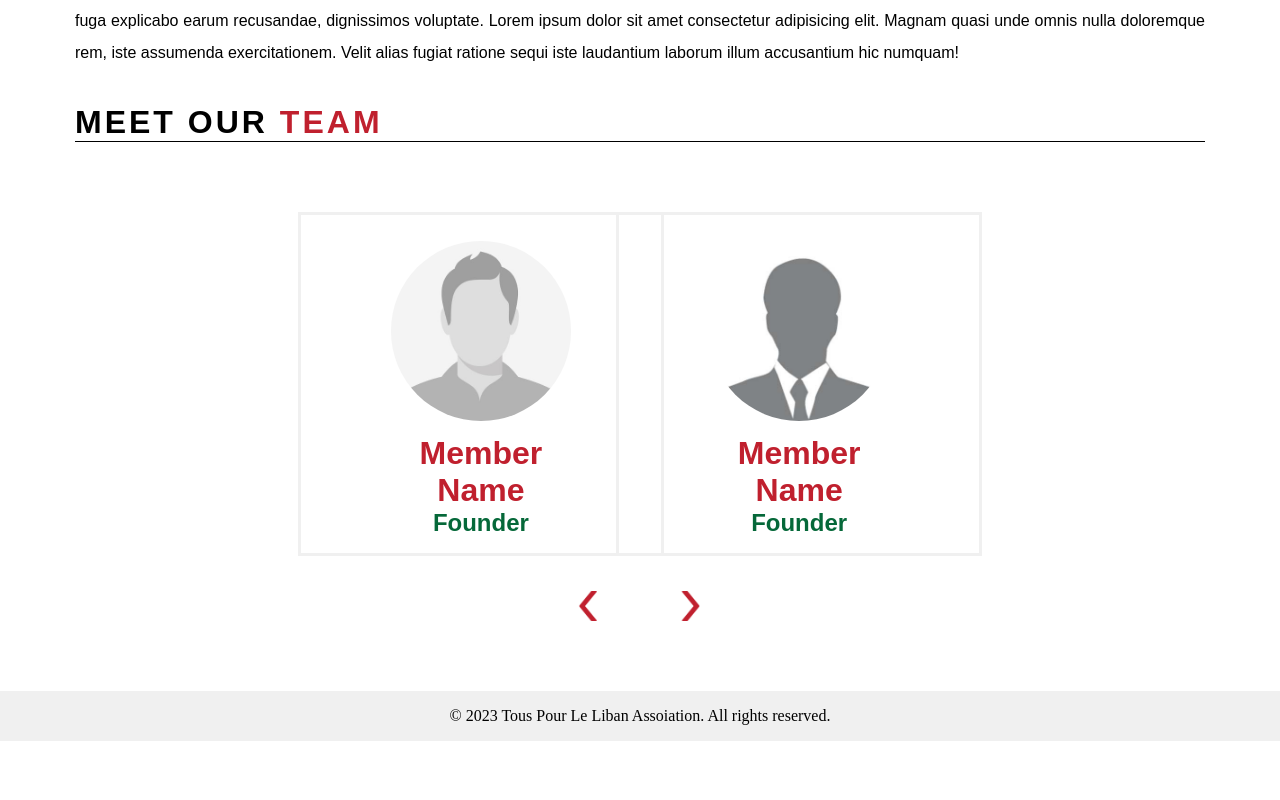
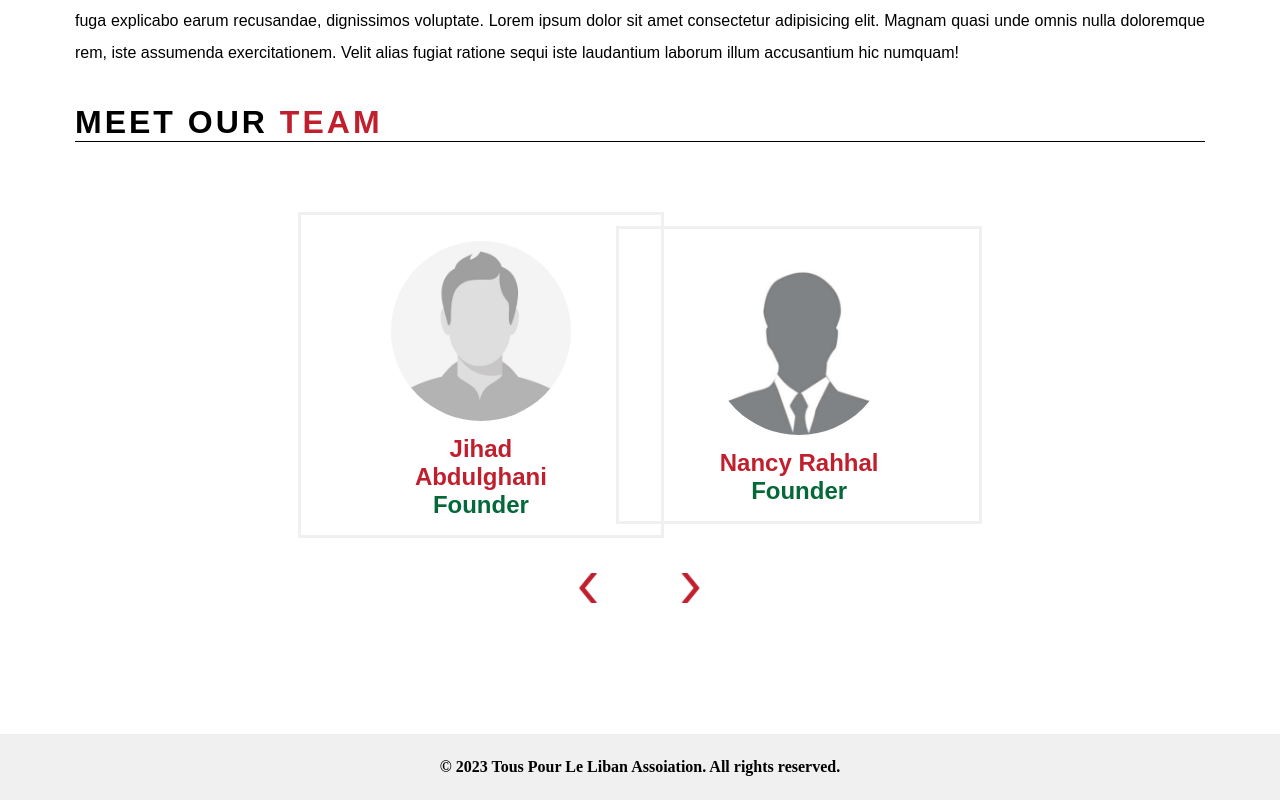
Before and after one commit to Mourtada15/First-Project-FrontEnd, a React (Vite) app: page /aboutus in a window 1280 px wide. Shown: the part 2159-2959 px from the top of the page. Before the commit the page ends 2900 px from the top, so only its background shows below. Built offline with nearby package versions, Linux system fonts and the light colour scheme; a web font is replaced by a local one.

Commit message:
nothing important

```diff
--- a/src/AboutUs.jsx
+++ b/src/AboutUs.jsx
@@ -8,16 +8,21 @@ import PP3 from '../src/assets/pp3.jpg';
 import PP4 from '../src/assets/pp4.png';
 
 const AboutUs = () => {
+  const names=['Jihad Abdulghani', 'Nancy Rahhal','Hassan Mourtada', 'Member Name'];
+  const teamInfo=[
+    {image: PP1, name: names[0]},
+    {image: PP2, name: names[1]},
+    {image: PP3, name: names[2]},
+    {image: PP4, name: names[3]}];
 
-  const images=[PP1, PP2, PP3, PP4];
   const teamsPerPage=2;
-  const totalTeams=images.length;
+  const totalTeams=teamInfo.length;
 
   const [currentPage,setCurrentPage]=useState(0);
 
   const startTeam= currentPage*teamsPerPage;
   const endTeam= startTeam+teamsPerPage;
-  const visibleTeams=images.slice(startTeam,endTeam);
+  const visibleTeams=teamInfo.slice(startTeam,endTeam);
 
   const handleNextPage = () => {
     setCurrentPage((prevPage) => (prevPage + 1) % (totalTeams / teamsPerPage));
@@ -147,8 +152,8 @@ const AboutUs = () => {
           <div className="teams-container">
           <div className="teams">
 
-          {visibleTeams.map((image, index) => (
-                <Team key={index} image={image} />
+          {visibleTeams.map((teamInfo,index) => (
+                <Team key={index} image={teamInfo.image} name={teamInfo.name} />
               ))}
           </div>
           <div className="carousel-buttons">
--- a/src/components/Team.jsx
+++ b/src/components/Team.jsx
@@ -3,15 +3,15 @@ import React from 'react'
 import './team.css'
 
 const Team = (props) => {
-  const {image}=props
+  const  teamInfo=props
 
 
   return (
 
       <div className='team-member'>
         <div className='team-card'>
-      <img src={image} className='profile-picture' alt="profile picture"></img>
-      <p className='member-name'> Member Name</p>
+      <img src={teamInfo.image} className='profile-picture' alt="profile picture"></img>
+      <p className='member-name'>{teamInfo.name}</p>
       <p className='member-position'>Founder</p>
       </div>
       </div>
--- a/src/components/footer.css
+++ b/src/components/footer.css
@@ -1,11 +1,12 @@
 footer{
     background-color: #f0f0f0;
-    padding: 1rem;
+    padding: 1.5rem;
     text-align: center;
-    margin-top: 2.188rem;
+    margin-top: 6rem;
     display: flex;
     flex-direction: column;
     align-items: center;
+    font-weight: bold;
     /* position: fixed;
     bottom: 0;
     left:0;
--- a/src/components/team.css
+++ b/src/components/team.css
@@ -29,7 +29,7 @@
    color: #C0202E;
    font-family: "Avenir",sans-serif;
    font-weight: bold;
-   font-size: 2rem;
+   font-size: 1.5rem;
 }
 
 .member-position{
```
